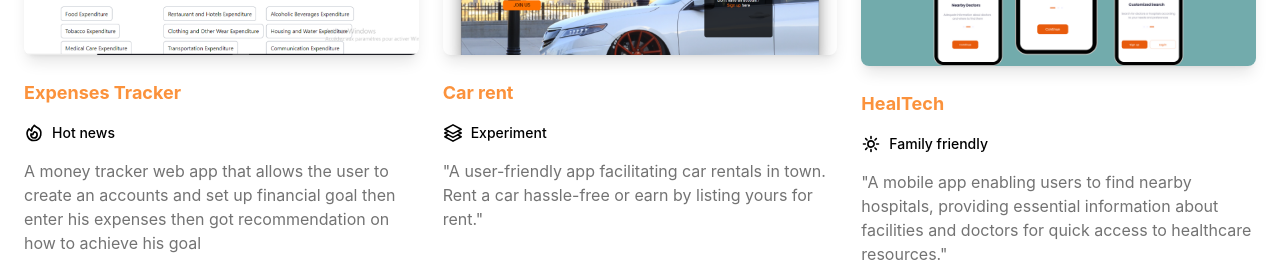
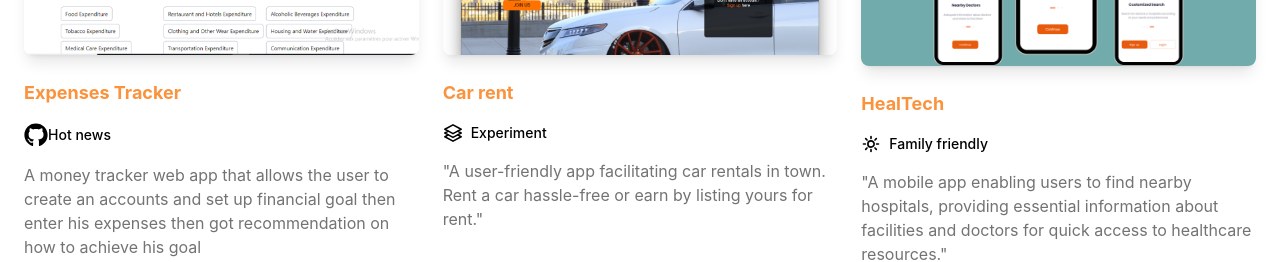
Before and after one commit to DvxdS/David_Soro_portfolio, a React (Create React App) app: page / in a window 1280 px wide. Shown: the part 2260-2522 px from the top of the page. Built offline with nearby package versions, Linux system fonts and the light colour scheme.

Commit message:
Added few modification to the page

```diff
--- a/src/components/projects.jsx
+++ b/src/components/projects.jsx
@@ -2,6 +2,7 @@ import React from 'react'
 import Tracker from '../assets/tracker.png';
 import Car from '../assets/car.png';
 import Heal from '../assets/healtech.png';
+import { FaGithub } from 'react-icons/fa';
 const projects = () => {
   return (
     <div class="container my-24 mx-auto md:px-6" id="Projects">
@@ -23,10 +24,14 @@ const projects = () => {
         </div>
         <h5 class="mb-4 text-lg font-bold text-orange-400">Expenses Tracker</h5>
         <div class="mb-4 flex items-center justify-center text-sm font-medium text-danger dark:text-danger-500 lg:justify-start">
-          <svg xmlns="http://www.w3.org/2000/svg" fill="none" viewBox="0 0 24 24" stroke-width="2" stroke="currentColor" class="w-5 h-5 mr-2">
-            <path stroke-linecap="round" stroke-linejoin="round" d="M15.362 5.214A8.252 8.252 0 0112 21 8.25 8.25 0 016.038 7.048 8.287 8.287 0 009 9.6a8.983 8.983 0 013.361-6.867 8.21 8.21 0 003 2.48z" />
-            <path stroke-linecap="round" stroke-linejoin="round" d="M12 18a3.75 3.75 0 00.495-7.467 5.99 5.99 0 00-1.925 3.546 5.974 5.974 0 01-2.133-1A3.75 3.75 0 0012 18z" />
-          </svg>
+        <div class="shrink-0">
+                <div class="">
+
+
+                  <FaGithub className="h-6 w-6 text-black" />
+
+              </div>
+                </div>
           Hot news
         </div>
         <p class="text-neutral-500 dark:text-neutral-300">
```
